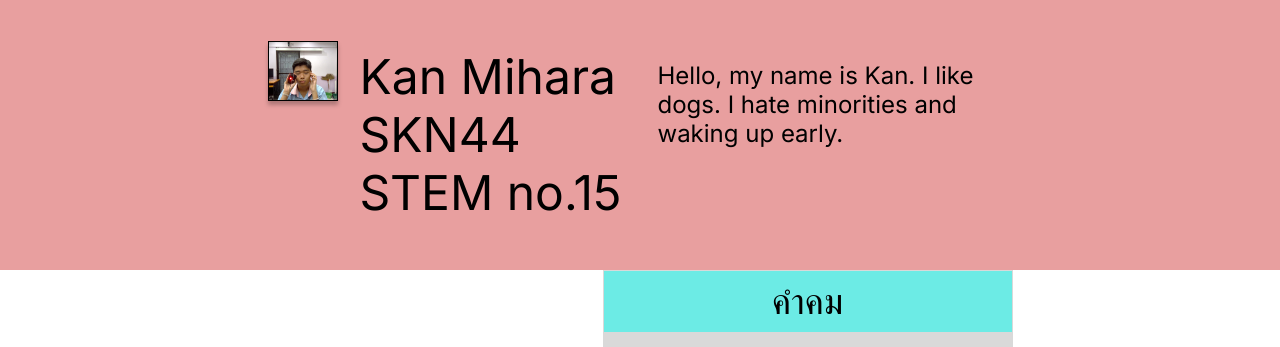
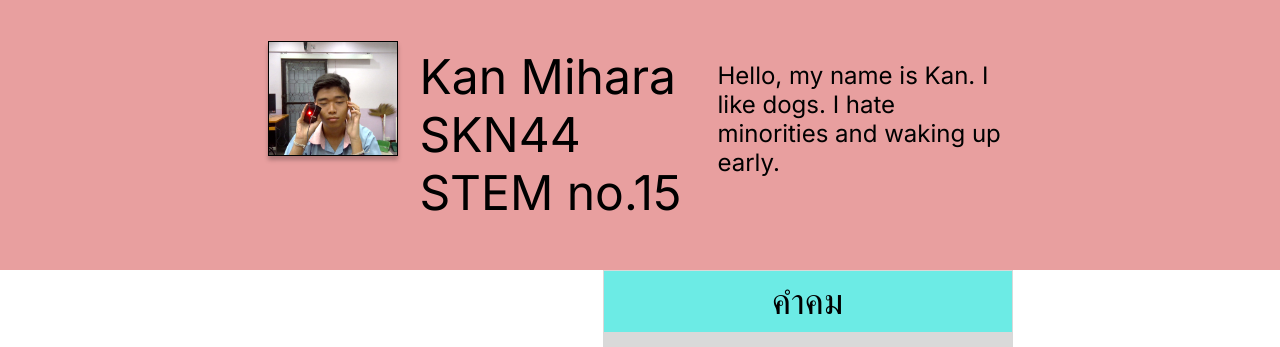
Before and after one commit to KanMi1/goon-university, a plain HTML site: page index.html in a window 1280 px wide. Shown: the top 347 px of the page. Drawn offline with Linux system fonts and the light colour scheme.

Commit message:
Update global.css

```diff
--- a/global.css
+++ b/global.css
@@ -47,8 +47,8 @@ body.page1 .profile-content {
 }
 
 body.page1 .profile-image {
-  width: 70px;  /* Reduced from 175px (approx 1/3) */
-  height: 60px; /* Reduced from 164px (approx 1/3) */
+  width: 130px;  /* Reduced from 175px (approx 1/3) */
+  height: 115px; /* Reduced from 164px (approx 1/3) */
   border: 1px solid #000000;
   box-shadow: 0px 4px 4px 0px rgba(0, 0, 0, 0.25);
   object-fit: cover;
```
